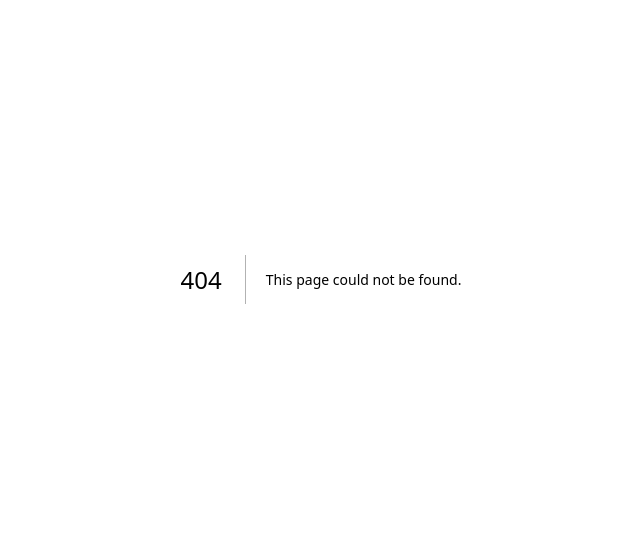
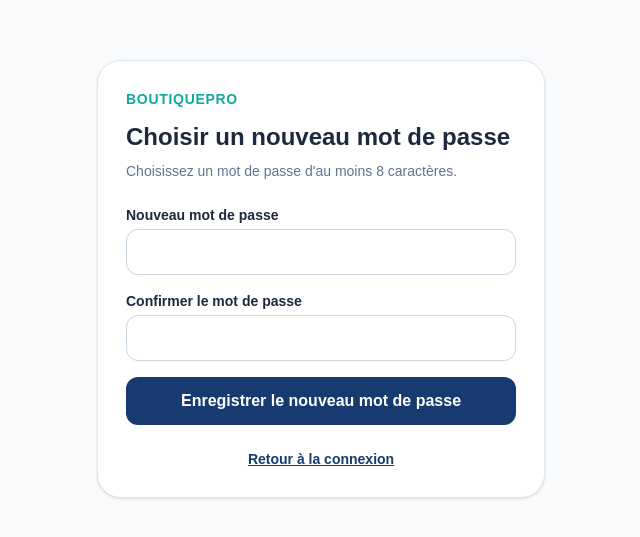
Before and after one commit to braukael-crypto/boutique-pro, a Next.js app: page /reinitialiser-mot-de-passe in a window 1280 px wide. Before the commit this address had no page. Shown: the part 121-658 px from the top of the page, without its empty margins (319-959 px from the left). Built offline with nearby package versions, Linux system fonts and the light colour scheme.

Commit message:
Create new password page

```diff
--- /dev/null
+++ b/src/app/reinitialiser-mot-de-passe/page.tsx
@@ -0,0 +1,30 @@
+import Link from "next/link";
+import { updatePasswordAction } from "@/app/auth/actions";
+
+type PageProps = {
+  searchParams: Promise<{ erreur?: string }>;
+};
+
+export default async function ReinitialiserMotDePassePage({ searchParams }: PageProps) {
+  const params = await searchParams;
+  return (
+    <main className="flex min-h-screen items-center justify-center bg-slate-50 p-5 text-slate-800">
+      <section className="w-full max-w-md rounded-3xl border border-slate-200 bg-white p-7 shadow-sm">
+        <p className="text-sm font-bold uppercase tracking-wider text-[#12A89D]">BoutiquePro</p>
+        <h1 className="mt-3 text-2xl font-extrabold">Choisir un nouveau mot de passe</h1>
+        <p className="mt-2 text-sm text-slate-500">Choisissez un mot de passe d'au moins 8 caractères.</p>
+        {params.erreur && <p role="alert" className="mt-4 rounded-xl bg-red-50 p-3 text-sm text-red-700">{params.erreur}</p>}
+        <form action={updatePasswordAction} className="mt-6 space-y-4">
+          <label className="block text-sm font-semibold">Nouveau mot de passe
+            <input name="password" type="password" autoComplete="new-password" minLength={8} required className="mt-1 w-full rounded-xl border border-slate-300 px-4 py-3 font-normal outline-none focus:border-[#12A89D]" />
+          </label>
+          <label className="block text-sm font-semibold">Confirmer le mot de passe
+            <input name="confirmation" type="password" autoComplete="new-password" minLength={8} required className="mt-1 w-full rounded-xl border border-slate-300 px-4 py-3 font-normal outline-none focus:border-[#12A89D]" />
+          </label>
+          <button className="w-full rounded-xl bg-[#173B70] px-4 py-3 font-bold text-white">Enregistrer le nouveau mot de passe</button>
+        </form>
+        <p className="mt-6 text-center text-sm"><Link className="font-semibold text-[#173B70] underline" href="/connexion">Retour à la connexion</Link></p>
+      </section>
+    </main>
+  );
+}
```
